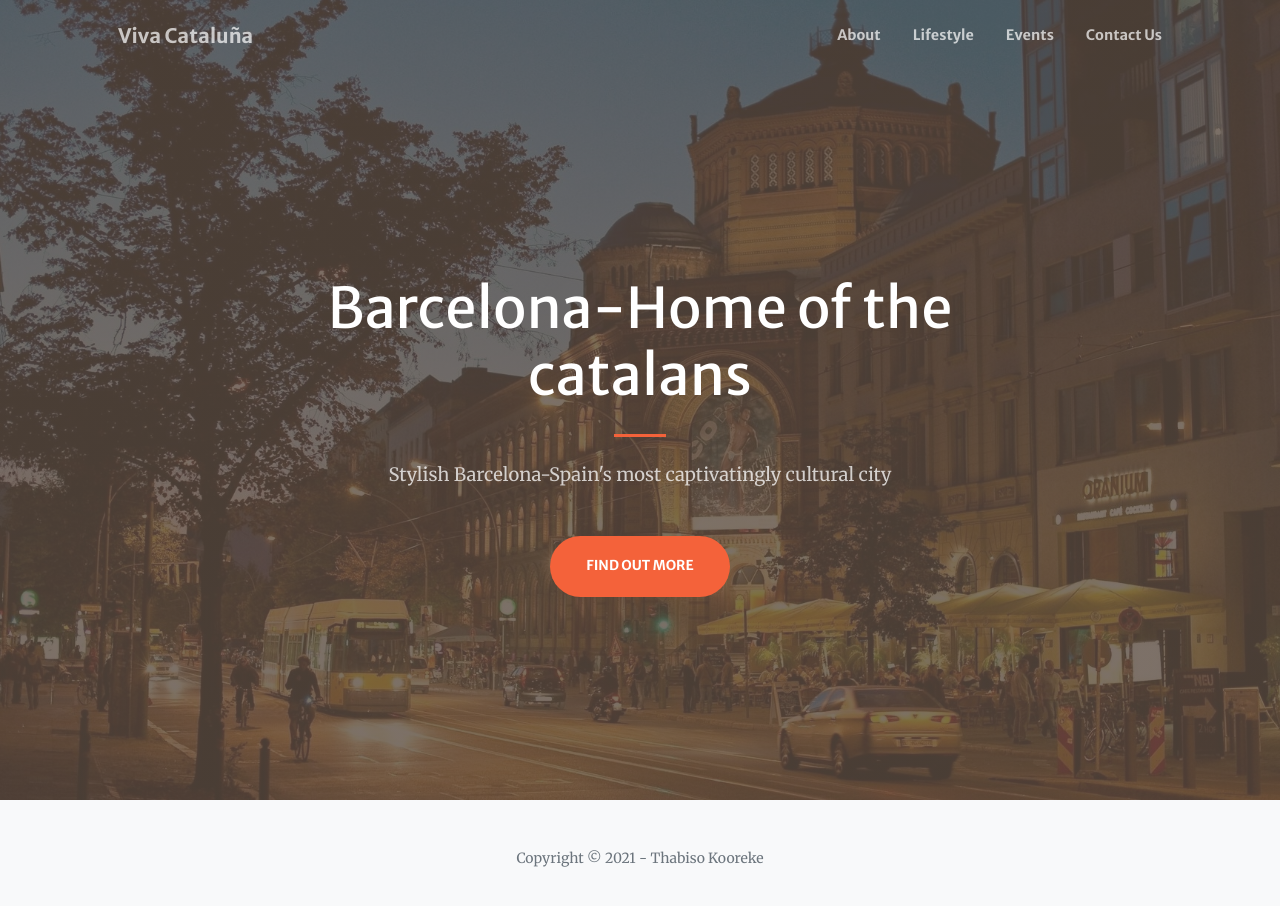
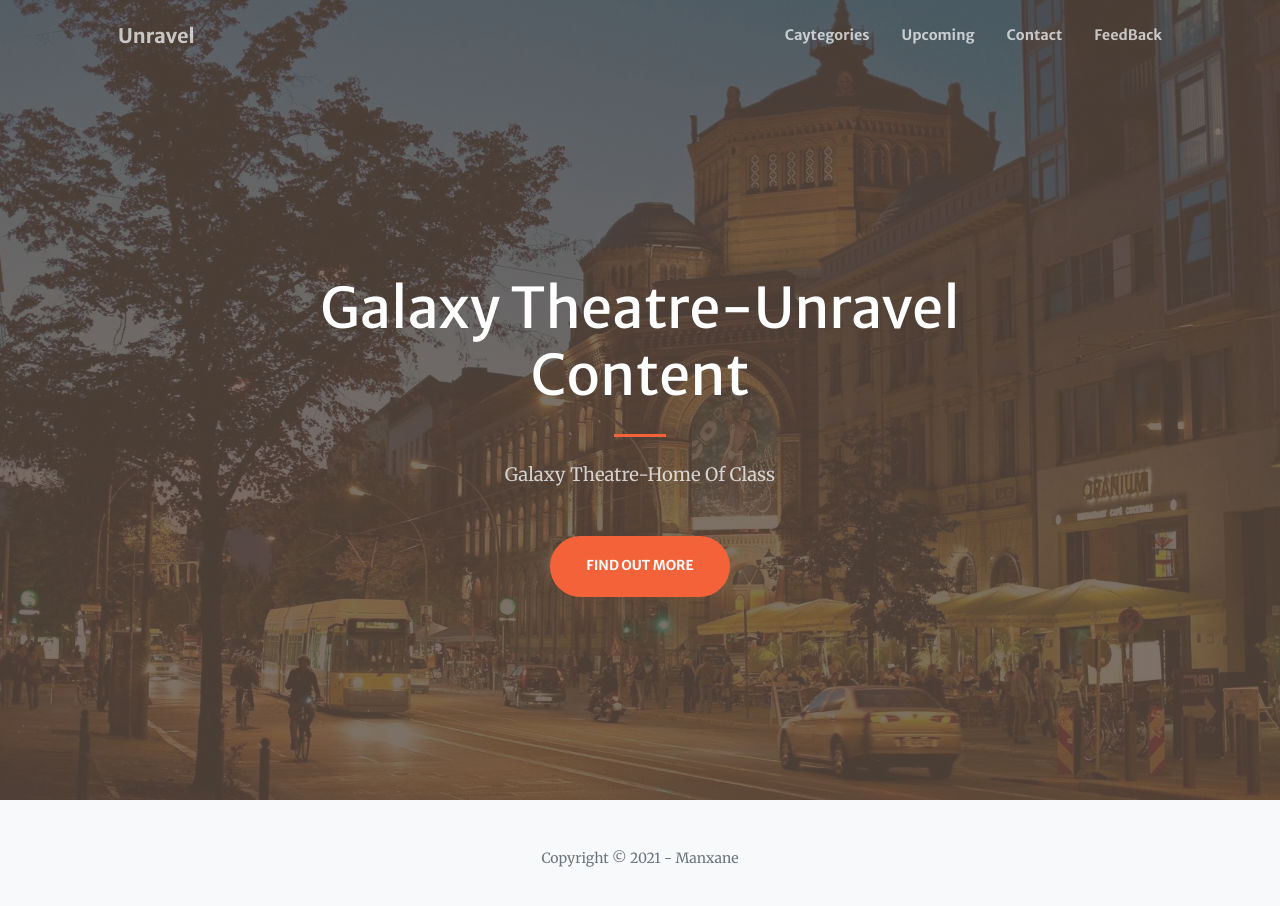
Before and after one commit to abc20-017/Website-Assignment-master, a plain HTML site: page index.html in a window 1280 px wide. Drawn offline with nearby package versions, Linux system fonts and the light colour scheme; some packages are replaced by stand-ins of ours; a script that the page names is missing.

Commit message:
Update index.html

```diff
--- a/index.html
+++ b/index.html
@@ -22,14 +22,14 @@
         <!-- Navigation-->
         <nav class="navbar navbar-expand-lg navbar-light fixed-top py-3" id="mainNav">
             <div class="container px-4 px-lg-5">
-                <a class="navbar-brand" href="#page-top">Viva Cataluña</a>
+                <a class="navbar-brand" href="#page-top">Unravel</a>
                 <button class="navbar-toggler navbar-toggler-right" type="button" data-bs-toggle="collapse" data-bs-target="#navbarResponsive" aria-controls="navbarResponsive" aria-expanded="false" aria-label="Toggle navigation"><span class="navbar-toggler-icon"></span></button>
                 <div class="collapse navbar-collapse" id="navbarResponsive">
                     <ul class="navbar-nav ms-auto my-2 my-lg-0">
-                        <li class="nav-item"><a class="nav-link" href="About.html">About</a></li>
-                        <li class="nav-item"><a class="nav-link" href="Lifestyle.html">Lifestyle</a></li>
-                        <li class="nav-item"><a class="nav-link" href="Events.html">Events</a></li>
-                        <li class="nav-item"><a class="nav-link" href="ContactUs.html">Contact Us</a></li>
+                        <li class="nav-item"><a class="nav-link" href="Categories.html">Caytegories</a></li>
+                        <li class="nav-item"><a class="nav-link" href="Upcoming.html">Upcoming</a></li>
+                        <li class="nav-item"><a class="nav-link" href="Contact.html">Contact</a></li>
+                        <li class="nav-item"><a class="nav-link" href="Feedback.html">FeedBack</a></li>
                     </ul>
                 </div>
             </div>
@@ -39,12 +39,12 @@
             <div class="container px-4 px-lg-5 h-100">
                 <div class="row gx-4 gx-lg-5 h-100 align-items-center justify-content-center text-center">
                     <div class="col-lg-8 align-self-end">
-                        <h1 class="text-white font-weight-bold">Barcelona-Home of the catalans</h1>
+                        <h1 class="text-white font-weight-bold">Galaxy Theatre-Unravel Content</h1>
                         <hr class="divider" />
                     </div>
                     <div class="col-lg-8 align-self-baseline">
-                        <p class="text-white-75 mb-5">Stylish Barcelona-Spain's most captivatingly cultural city</p>
-                        <a class="btn btn-primary btn-xl" href="About.html">Find Out More</a>
+                        <p class="text-white-75 mb-5">Galaxy Theatre-Home Of Class</p>
+                        <a class="btn btn-primary btn-xl" href="Categories.html">Find Out More</a>
                     </div>
                 </div>
             </div>
@@ -53,7 +53,7 @@
         <!-- Footer-->
         <footer class="bg-light py-5">
 
-            <div class="container px-4 px-lg-5"><div class="small text-center text-muted">Copyright &copy; 2021 - Thabiso Kooreke</div></div>
+            <div class="container px-4 px-lg-5"><div class="small text-center text-muted">Copyright &copy; 2021 - Manxane</div></div>
         </footer>
         <!-- Bootstrap core JS-->
         <script src="https://cdn.jsdelivr.net/npm/bootstrap@5.0.1/dist/js/bootstrap.bundle.min.js"></script>
```
